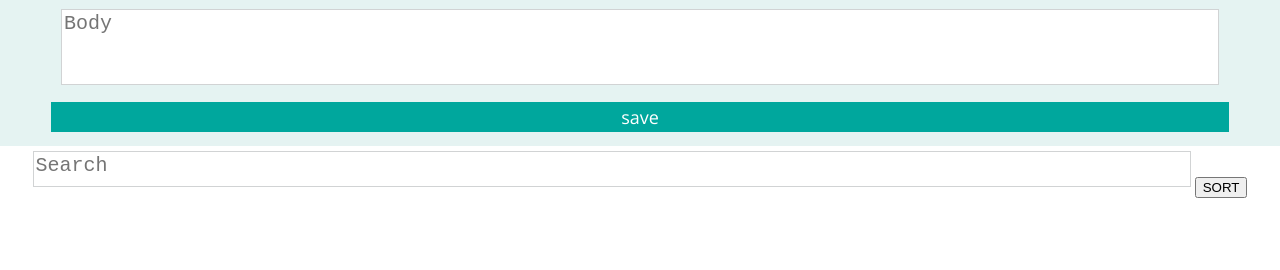
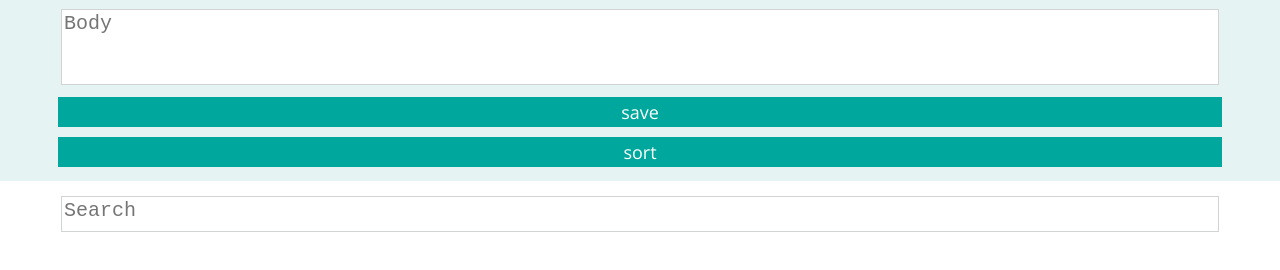
Before and after one commit to chelletuerk/ideaBox, a plain HTML site: page index.html in a window 1280 px wide. Shown: the part 114-384 px from the top of the page. Drawn offline with nearby package versions, Linux system fonts and the light colour scheme.

Commit message:
style sort button

```diff
--- a/css/styles.css
+++ b/css/styles.css
@@ -4,11 +4,11 @@ body {
 
 header {
   background-color: #E5F3F2;
-  height: 250px;
+  height: 285px;
   width: 100%;
   padding-top: 10px;
   text-align: center;
-  }
+}
 
 summary {
   display: block;
@@ -29,7 +29,7 @@ textarea {
   height: 70px;
 }
 
-.save {
+.button {
   font-size: 18px;
   font-family: 'Open Sans', sans-serif;
   background-color: #00A79D;
@@ -37,17 +37,18 @@ textarea {
   color: #FFF;
   display: inline-block;
   height: 30px;
-  margin:  10px auto;
-  width: 92vw;
+  margin:  5px auto;
+  width: 91vw;
 }
 
-.save:hover {
+.button:hover {
   background-color: #045E55;
 }
 
 .search {
   position: relative;
   text-align: center;
+  margin-top: 10px;
 }
 
 #idealogo {
--- a/index.html
+++ b/index.html
@@ -19,13 +19,13 @@
       <form>
         <textarea type="text" id="title" placeHolder="Title"></textarea>
         <textarea type="text" id="body" placeHolder="Body"></textarea>
-        <input type="submit" value="save" class="save" disabled>
+        <input type="submit" value="save" class = "button" id="save" disabled>
+        <button class = "button" id="sort">sort</button>
       </form>
     </header>
 
    <section class="search">
       <textarea type="text" id="search" placeHolder="Search"></textarea>
-      <button class="sort">SORT</button>
    </section>
 
     <section id="ideas">
--- a/scripts.js
+++ b/scripts.js
@@ -21,13 +21,13 @@ $("#title, #body").keyup(function(){
   var checkTitle = /\S/.test($("#title").val());
   var checkBody = /\S/.test($("#body").val());
   if(checkTitle && checkBody){
-    $(".save").attr("disabled", false);
+    $("#save").attr("disabled", false);
   } else {
-    $(".save").attr("disabled", true);
+    $("#save").attr("disabled", true);
   }
 });
 
-$('.save').on('click', function(e){
+$('#save').on('click', function(e){
   var idea = new Idea($title.val(), $body.val());
   storeIdea(idea);
   createCard(idea);
@@ -108,7 +108,7 @@ $('#ideas').on('keyup blur', "#ideaBody", function(e) {
   }
 });
 
-$('.sort').on('click', function(e) {
+$('#sort').on('click', function(e) {
   if (!sortOrder) {
     sort();
     render(sortedArray);
```
